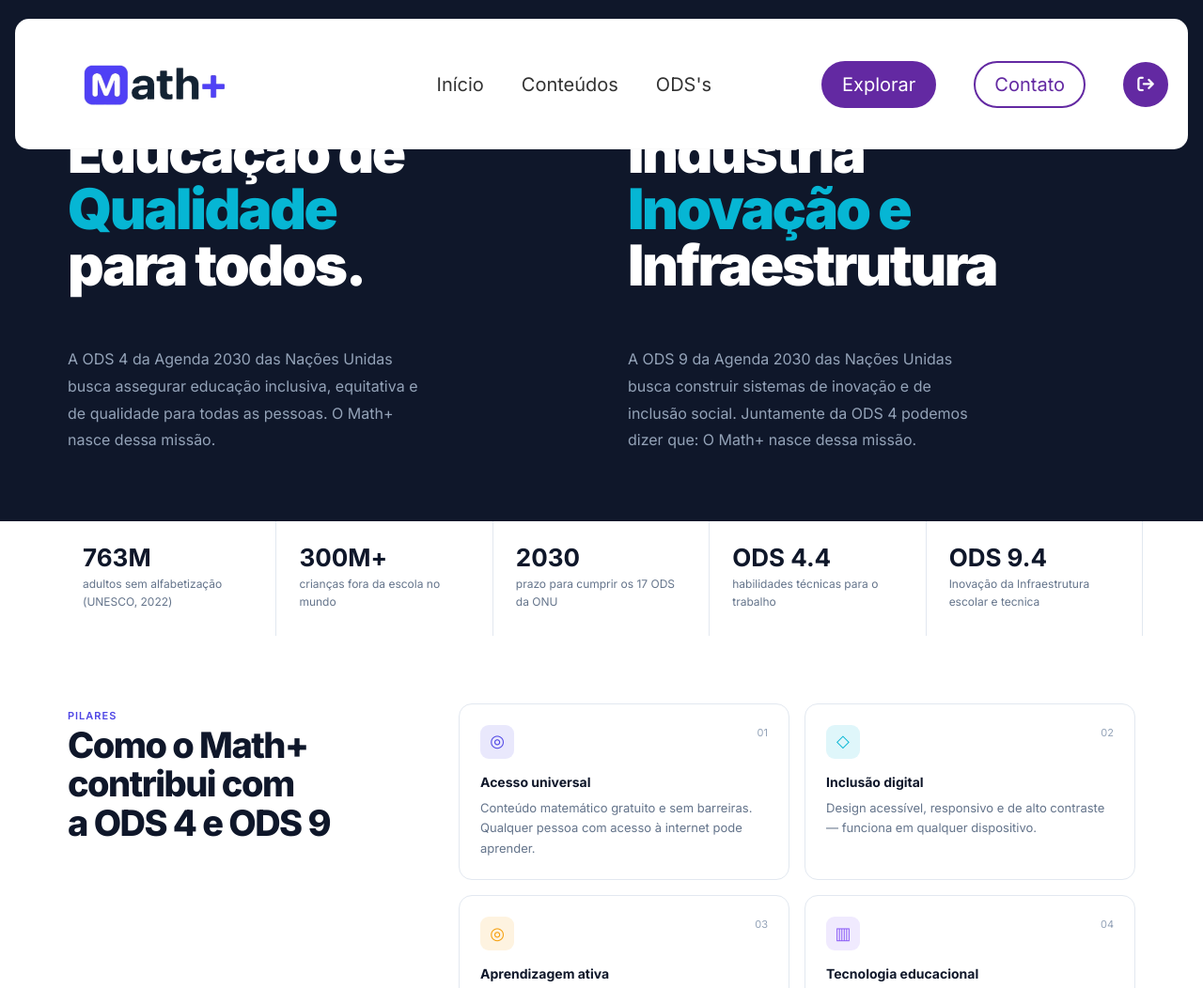
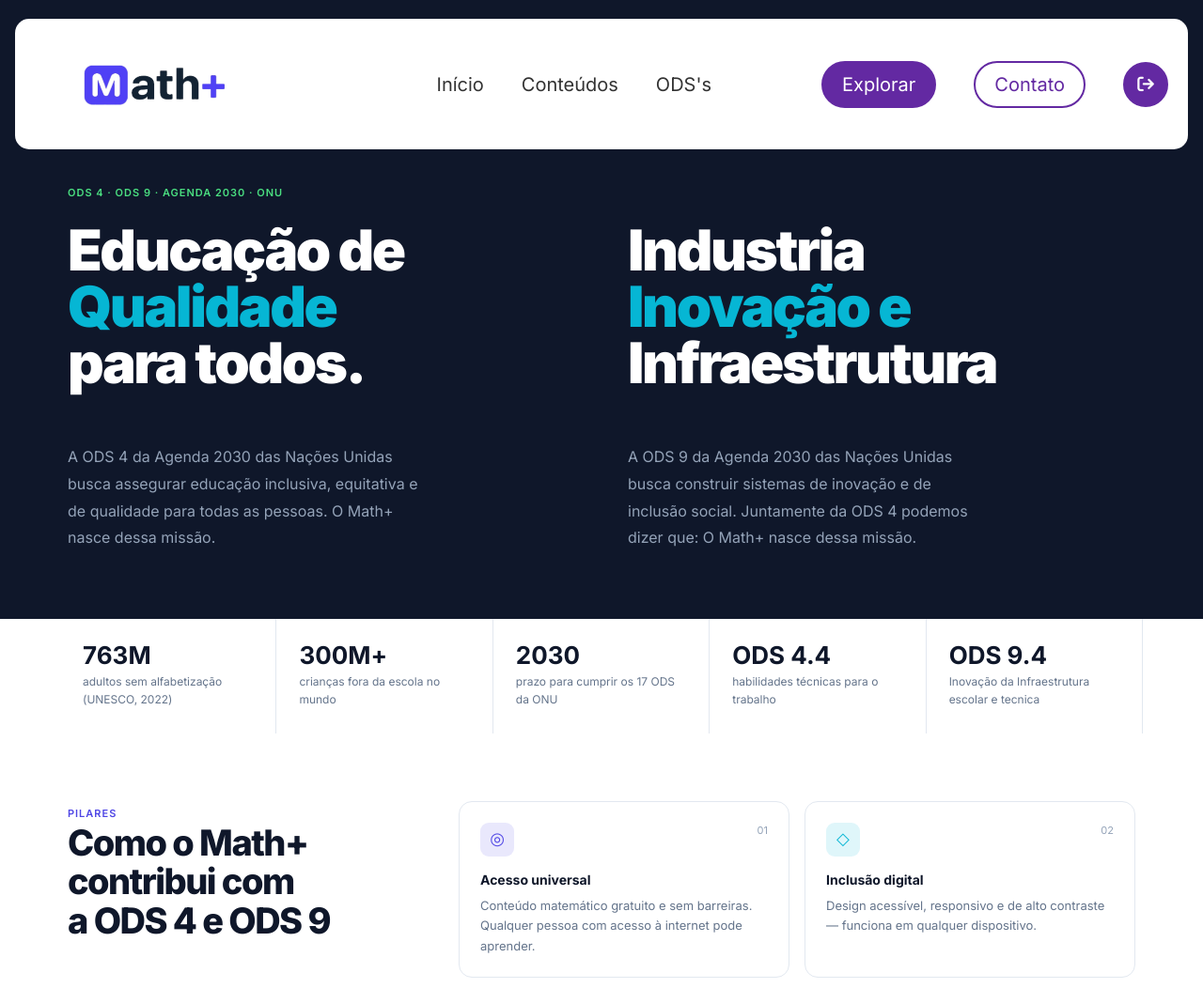
Before and after one commit to robsoncdesouza/math_mais, a plain HTML site: page ods4.html in a window 1280 px wide. Shown: the top 1052 px of the page at 94% size. Drawn offline with Linux system fonts and the light colour scheme; a script that the page names is missing.

Commit message:
fix: arrumei o favicon e a pagina ods q estava cortando tbm.

```diff
--- a/css/style.css
+++ b/css/style.css
@@ -67,6 +67,8 @@ body {
     /* padding-top: 6%; */
     margin-top: 8em;
 }
+
+
 
 button,
 input {
@@ -2091,7 +2093,7 @@ a {
 
     color: #FFFFFF;
 
-    padding: 88px 24px 72px;
+    padding: 15% 24px 72px;
 
 }
 
--- a/ods4.html
+++ b/ods4.html
@@ -14,11 +14,12 @@
     <link rel="stylesheet" href="css/nav.css">
     <link rel="stylesheet" href="css/style.css">
     <link rel="stylesheet" href="css/responsivo.css">
+    <link rel="shortcut icon" href="img/logo/favicon.png" type="image/x-icon">
 
 </head>
 
 
-<body data-page="ods4">
+<body data-page="ods4" class="ods4-body">
 
 
     <header>
```
Also changed, not shown: aula.html (+1 -0 lines), contato.html (+1 -0 lines), conteudos.html (+1 -0 lines), index.html (+1 -0 lines), quiz.html (+1 -0 lines), resultado.html (+1 -0 lines), img/logo/favicon.png (added).
